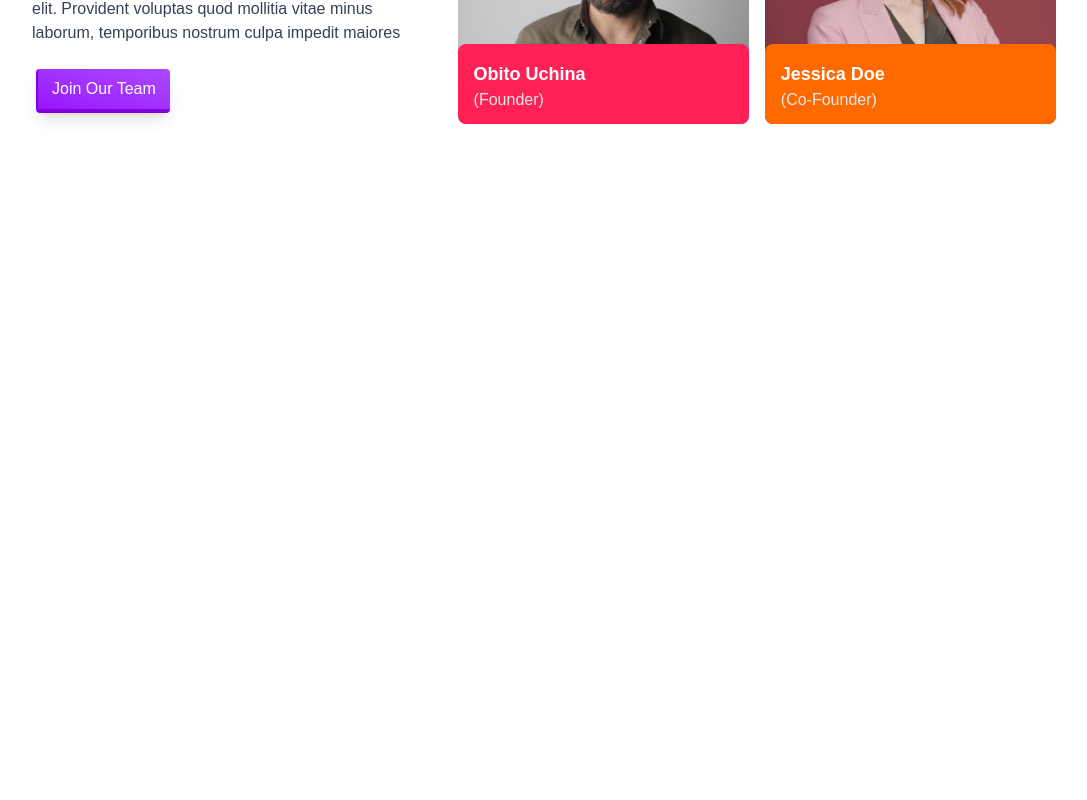
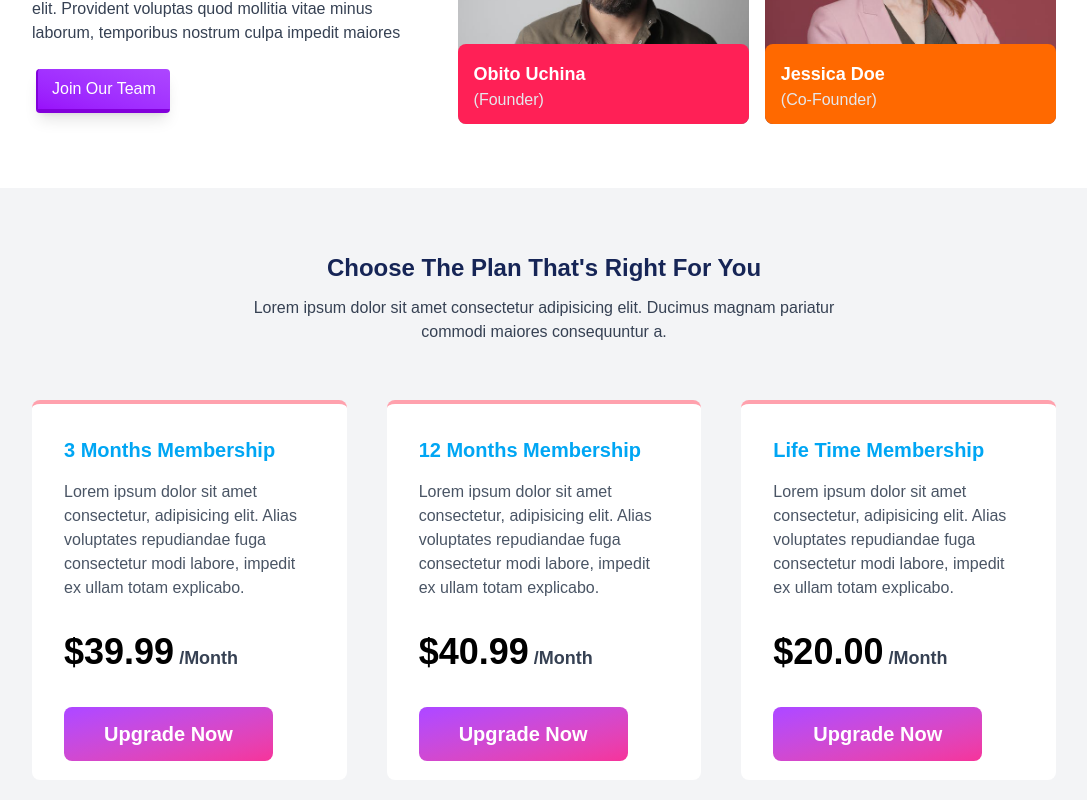
Before and after one commit to mohammadsalameen/TechDev, a Next.js app: page / in a window 1280 px wide. Shown: the part 4791-5591 px from the top of the page, without its empty margins (96-1183 px from the left). Built offline with nearby package versions, Linux system fonts and the light colour scheme; a web font is replaced by a local one.

Commit message:
responsive pricing section

```diff
--- /dev/null
+++ b/components/helper/PricingCard.tsx
@@ -0,0 +1,30 @@
+import React from "react";
+
+interface IProps {
+  time: string;
+  price: string;
+  description: string;
+}
+const PricingCard = ({ time, price, description }: IProps) => {
+  return (
+    <div className="bg-white rounded-lg p-8 relative border-t-4 border-rose-300">
+      <h1 className="text-sky-500 text-xl font-bold ">{time} Membership</h1>
+      <p className="mt-4 text-gray-600 font-medium">{description}</p>
+      <div className="mt-8">
+        <div className="text-gray-700 font-semibold text-lg">
+          <span className="text-4xl font-bold text-black">${price}</span> /Month
+        </div>
+      </div>
+      <div className="mt-12">
+        <a
+          href="#_"
+          className="px-10 py-4 text-xl font-semibold text-center text-white transition duration-300 rounded-lg hover:from-purple-600 hover:to-pink-600 ease bg-gradient-to-br from-purple-500 to-pink-500 md:w-auto"
+        >
+          Upgrade Now
+        </a>
+      </div>
+    </div>
+  );
+};
+
+export default PricingCard;
--- a/components/home/Home.tsx
+++ b/components/home/Home.tsx
@@ -5,6 +5,7 @@ import Feature from './feature/Feature'
 import Service from './services/Service1'
 import ClientReview from './clientReview/ClientReview'
 import Team from './team/Team'
+import Pricing from './pricing/Pricing'
 
 const Home = () => {
   return (
@@ -15,6 +16,7 @@ const Home = () => {
       <Service/>
       <ClientReview/>
       <Team/>
+      <Pricing/>
     </div>
   )
 }
--- /dev/null
+++ b/components/home/pricing/Pricing.tsx
@@ -0,0 +1,21 @@
+import PricingCard from '@/components/helper/PricingCard'
+import { prices } from '@/constants/constant'
+import React from 'react'
+
+const Pricing = () => {
+  return (
+    <div className='pt-16 pb-16 bg-gray-100'>
+        <h1 className='text-center text-blue-950 font-bold text-2xl'>Choose The Plan That&apos;s Right For You</h1>
+        <p className='mt-3 text-center font-medium text-gray-700 w-[90%] sm:w-[70%] md:w-[50%] mx-auto'>Lorem ipsum dolor sit amet consectetur adipisicing elit. Ducimus magnam pariatur commodi maiores consequuntur a.</p>
+       <div className='w-[80%] mx-auto mt-14 grid grid-cols-1 md:grid-cols-2 lg:grid-cols-3 gap-10 items-center'>
+        {
+            prices.map((item, index) =>(
+                <PricingCard key={index} time={item.time} description={item.description} price={item.price}/>
+            ))
+        }
+       </div>
+    </div>
+  )
+}
+
+export default Pricing
--- a/constants/constant.ts
+++ b/constants/constant.ts
@@ -130,4 +130,22 @@ export const features1 = [
         description : "Lorem ipsum dolor sit amet consectetur adipisicing elit. Quisquam, sapiente velit. Expedita corrupti ex fugit."
     },
 
+  ];
+
+  export const prices = [
+    {
+        time : '3 Months',
+        price : "39.99",
+        description : " Lorem ipsum dolor sit amet consectetur, adipisicing elit. Alias voluptates repudiandae fuga consectetur modi labore, impedit ex ullam totam explicabo."
+    },
+    {
+        time : '12 Months',
+        price : "40.99",
+        description : " Lorem ipsum dolor sit amet consectetur, adipisicing elit. Alias voluptates repudiandae fuga consectetur modi labore, impedit ex ullam totam explicabo."
+    },
+    {
+        time : 'Life Time',
+        price : "20.00",
+        description : " Lorem ipsum dolor sit amet consectetur, adipisicing elit. Alias voluptates repudiandae fuga consectetur modi labore, impedit ex ullam totam explicabo."
+    },
   ]
```
